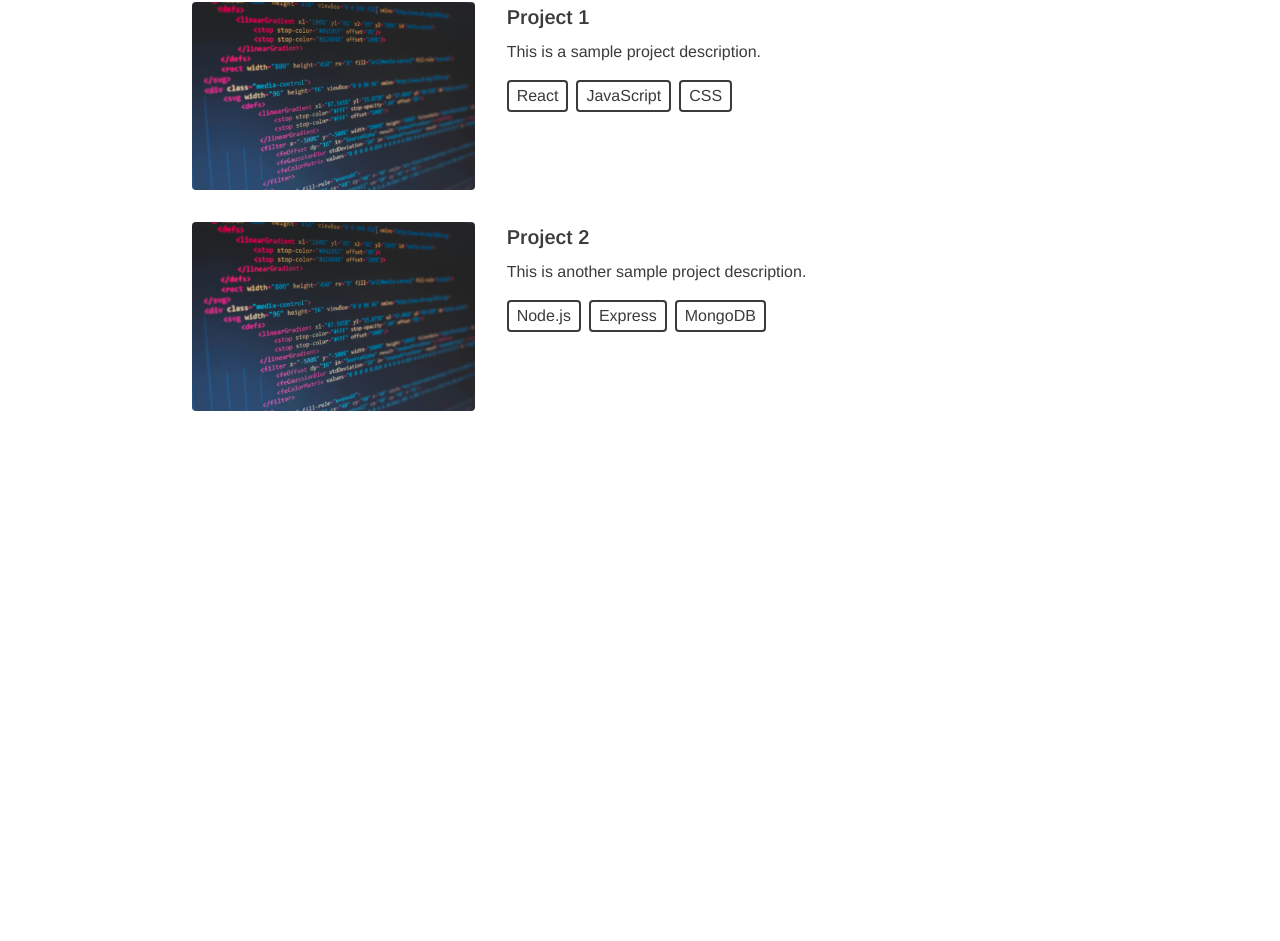
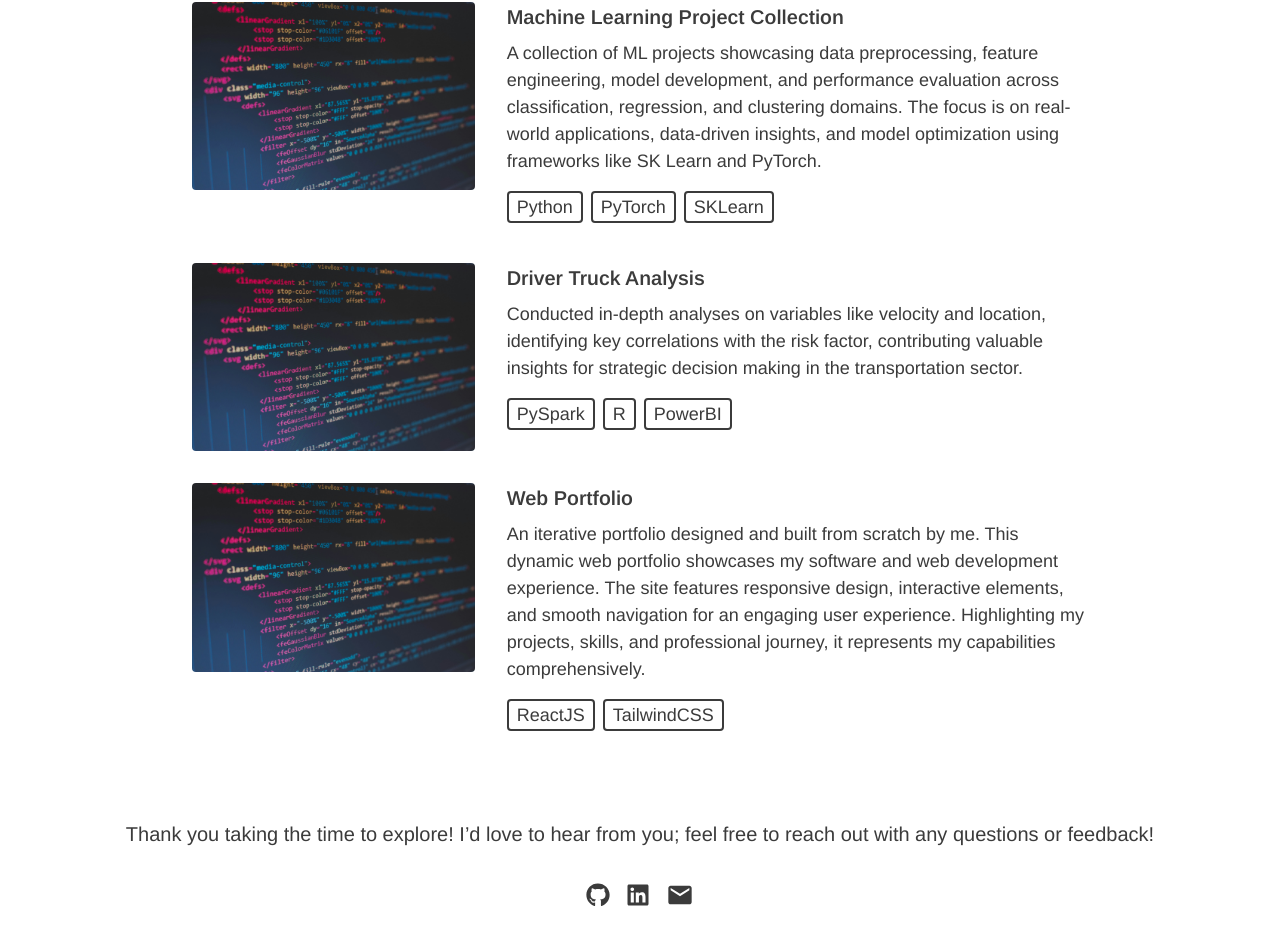
Before and after one commit to Amoghavarsha-Rao/portfolio-v1.0, a React (Vite) app: page / in a window 1280 px wide. Shown: the part 2580-3521 px from the top of the page. Before the commit the page ends 3039 px from the top, so only its background shows below. Built offline with nearby package versions, Linux system fonts and the light colour scheme.

Commit message:
initial commit

```diff
--- a/src/App.jsx
+++ b/src/App.jsx
@@ -6,6 +6,7 @@ import Frameworks from "./components/Frameworks";
 import Experience from "./components/Experience";
 import Projects from "./components/Projects";
 import ScrollToTop from "./components/Scroll-to-top";
+import Contact from "./components/Contact.jsx";
 
 const App = () => {
   return (
@@ -20,6 +21,7 @@ const App = () => {
       <Frameworks />
       <Experience />
       <Projects />
+      <Contact />
       <ScrollToTop/>
     </div>
   );
--- /dev/null
+++ b/src/components/Contact.jsx
@@ -0,0 +1,54 @@
+import React from "react";
+import { FaGithub, FaLinkedin } from "react-icons/fa";
+import { MdEmail } from "react-icons/md";
+import "./navbar-button.css";
+
+const Contact = () => {
+  return (
+    <div className="justify-center text-center mt-8">
+
+      <p
+        style={{
+          fontFamily: "var(--font-arimo)",
+          fontWeight: 400,
+          fontSize: 20,
+          color: "#3B3B3B",
+        }}
+      >
+        Thank you taking the time to explore! I’d love to hear from you; feel free to reach out with any questions or feedback!
+      </p>
+
+
+      <div className="flex items-center justify-center gap-4 text-2xl my-8">
+
+        <a
+          href="https://github.com/Amoghavarsha-Rao"
+          target="_blank"
+          rel="noopener noreferrer"
+          className="icon-hover"
+        >
+          <FaGithub style={{ color: "#3B3B3B" }} />
+        </a>
+
+
+        <a
+          href="https://linkedin.com/in/amoghavarsharao"
+          target="_blank"
+          rel="noopener noreferrer"
+          className="icon-hover"
+        >
+          <FaLinkedin style={{ color: "#3B3B3B" }} />
+        </a>
+
+
+        <a href="mailto:amoghavarsharao99@gmail.com" className="icon-hover">
+          <MdEmail
+            style={{ color: "#3B3B3B", width: "28px", height: "28px" }}
+          />
+        </a>
+      </div>
+    </div>
+  );
+};
+
+export default Contact;
--- a/src/components/Experience.jsx
+++ b/src/components/Experience.jsx
@@ -51,10 +51,7 @@ const Experience = () => {
             className="mb-8 flex flex-col md:flex-row items-start"
           >
             <div className="text-left md:text-right w-full md:w-1/3 md:pr-4 mb-4 md:mb-0">
-
-
               <p
-
                 style={{
                   fontFamily: "var(--font-arimo)",
                   fontWeight: 500,
@@ -75,7 +72,13 @@ const Experience = () => {
                 }}
               >
                 {experience.role},{" "}
-                <span style={{ fontFamily: "var(--font-arimo)", fontSize: 20, fontWeight: 400 }}>
+                <span
+                  style={{
+                    fontFamily: "var(--font-arimo)",
+                    fontSize: 20,
+                    fontWeight: 400,
+                  }}
+                >
                   {experience.company}
                 </span>
               </h3>
--- a/src/components/Projects.jsx
+++ b/src/components/Projects.jsx
@@ -3,24 +3,31 @@ import "./experience.css";
 
 const PROJECTS = [
   {
-    image: "src/assets/projects/Project-1.jpg", // Replace with actual image path
-    title: "Project 1",
-    description: "This is a sample project description.",
-    tech: ["React", "JavaScript", "CSS"],
+    image: "src/assets/projects/Project-1.jpg",
+    title: "Machine Learning Project Collection",
+    description: "A collection of ML projects showcasing data preprocessing, feature engineering, model development, and performance evaluation across classification, regression, and clustering domains. The focus is on real-world applications, data-driven insights, and model optimization using frameworks like SK Learn and PyTorch.",
+    tech: ["Python", "PyTorch", "SKLearn"],
+    link: "https://github.com/Amoghavarsha-Rao/ML-Project-Collection",
   },
   {
-    image: "src/assets/projects/Project-2.jpg", // Replace with actual image path
-    title: "Project 2",
-    description: "This is another sample project description.",
-    tech: ["Node.js", "Express", "MongoDB"],
+    image: "src/assets/projects/Project-2.jpg",
+    title: "Driver Truck Analysis",
+    description: "Conducted in-depth analyses on variables like velocity and location, identifying key correlations with the risk factor, contributing valuable insights for strategic decision making in the transportation sector.",
+    tech: ["PySpark", "R", "PowerBI"],
+    link: "https://example.com/project2",
+  },
+  {
+    image: "src/assets/projects/Project-3.jpg",
+    title: "Web Portfolio",
+    description: "An iterative portfolio designed and built from scratch by me. This dynamic web portfolio showcases my software and web development experience. The site features responsive design, interactive elements, and smooth navigation for an engaging user experience. Highlighting my projects, skills, and professional journey, it represents my capabilities comprehensively.",
+    tech: ["ReactJS", "TailwindCSS"],
+    link: "https://example.com/project3",
   },
 ];
 
 const Projects = () => {
   return (
     <div className="pb-4 container mx-auto px-4">
-      {" "}
-
       <h2
         className="mt-20 mb-12 text-center text-4xl"
         style={{
@@ -34,8 +41,11 @@ const Projects = () => {
       </h2>
       <div className="max-w-4xl mx-auto">
         {PROJECTS.map((project, index) => (
-          <div
+          <a
             key={index}
+            href={project.link}
+            target="_blank"
+            rel="noopener noreferrer"
             className="mb-8 flex flex-col md:flex-row items-start"
           >
             <div className="w-full mb-4 md:mb-0 md:w-1/3 md:pr-4">
@@ -67,7 +77,7 @@ const Projects = () => {
                 style={{
                   fontFamily: "var(--font-arimo)",
                   fontWeight: 400,
-                  fontSize: 16,
+                  fontSize: 18,
                   color: "#3B3B3B",
                 }}
               >
@@ -81,7 +91,7 @@ const Projects = () => {
                     style={{
                       fontFamily: "var(--font-arimo)",
                       fontWeight: 400,
-                      fontSize: 16,
+                      fontSize: 18,
                       color: "#3B3B3B",
                     }}
                   >
@@ -90,7 +100,7 @@ const Projects = () => {
                 ))}
               </div>
             </div>
-          </div>
+          </a>
         ))}
       </div>
     </div>
```
